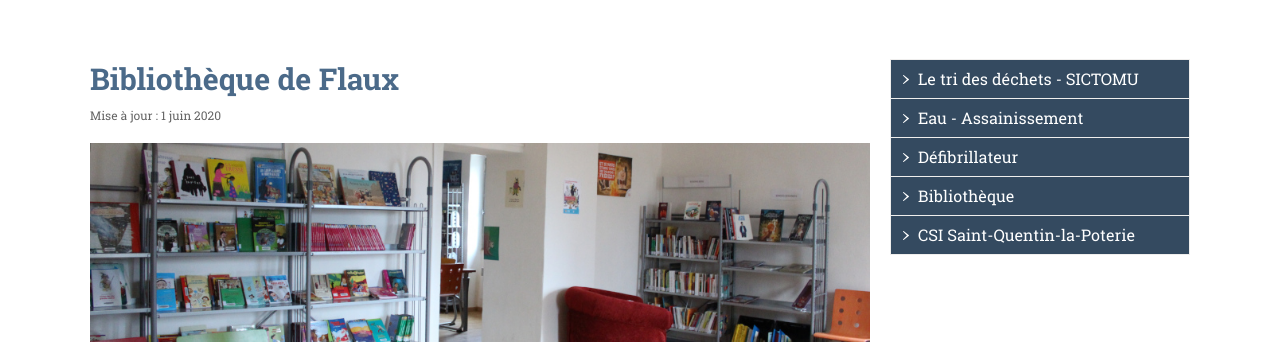
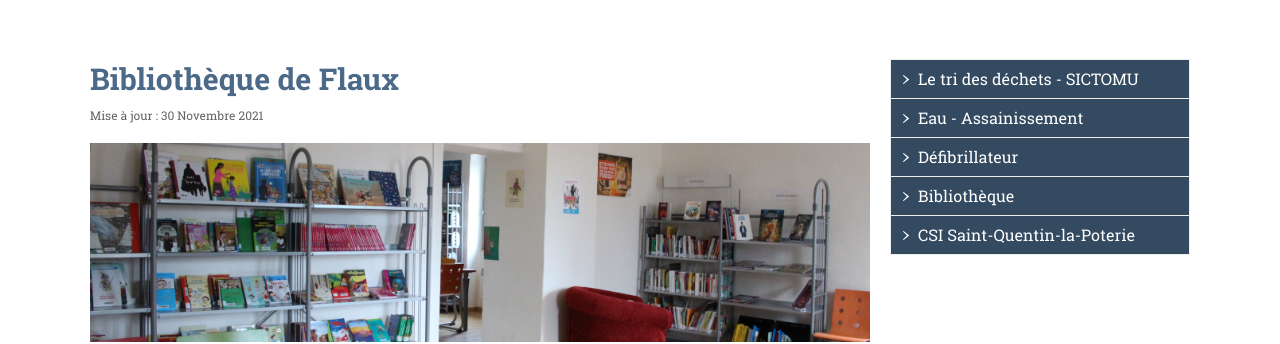
Before and after one commit to Flaux-Village/flaux-village.github.io, a Jekyll site: the page built from bibliotheque.md, in a window 1280 px wide and 900 px high. Shown: the part 242-586 px from the top of the window. Built offline with Jekyll 4.4.1, drawn with Linux system fonts in a browser that asks for light colours; our own code applies the rules of GitHub Pages for plain Markdown files.

Commit message:
Update bibliotheque.md

```diff
--- a/bibliotheque.md
+++ b/bibliotheque.md
@@ -4,7 +4,7 @@ titre: Accueil | Bibliothèque
 description: Portail du village de Flaux
 keywords: mairie, commune, flaux, gard
 titre_page: Bibliothèque de Flaux
-date_texte: 1 juin 2020
+date_texte: 30 Novembre 2021
 illustration: /assets/illustrations/bibliotheque2landscape-980.JPG
 description_illustration: La Mairie de Flaux.
 
```
